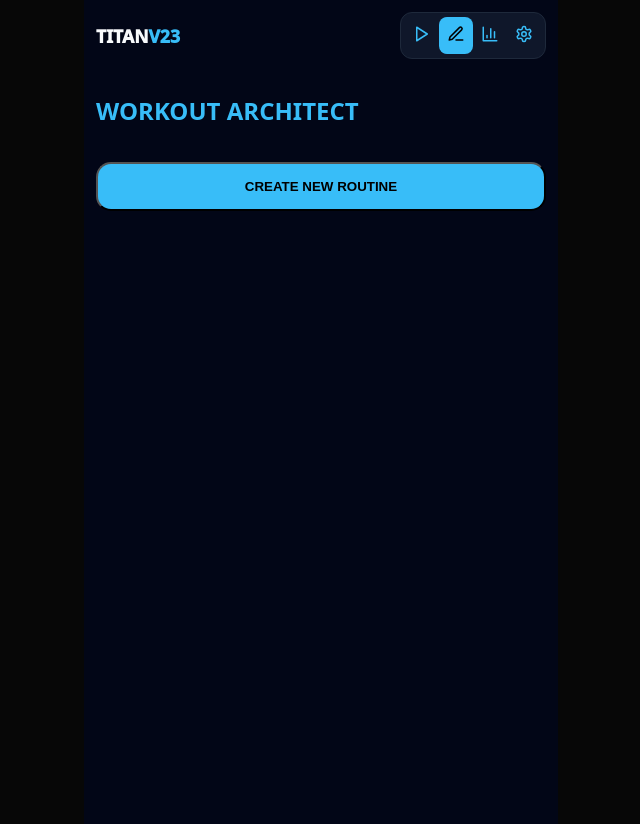
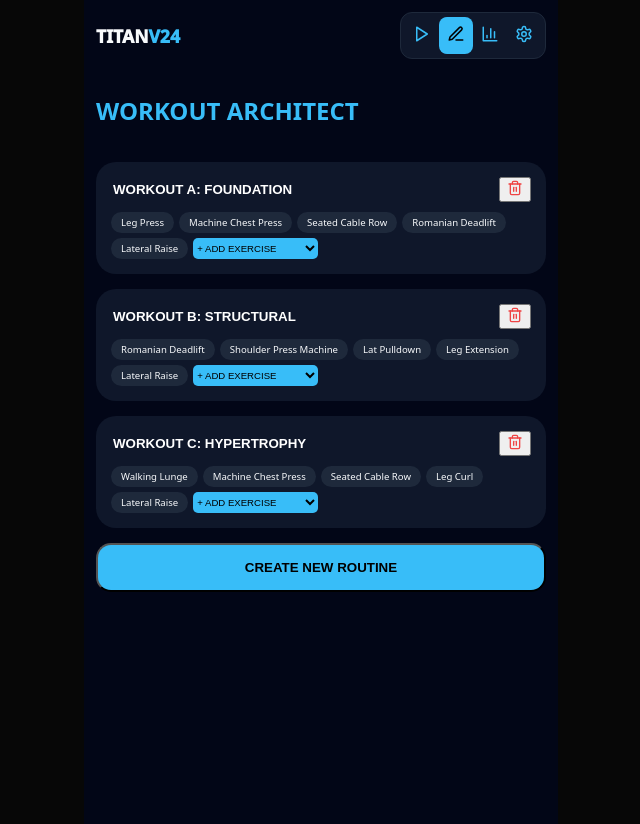
Before and after one commit to srafiq2406teachered-byte/Titan-Tracker, a React (Vite) app: page / in a window 1280 px wide. Both pictures are taken after a click on the button 775 px from the left and 35 px from the top of the page. Shown: the whole page, without its empty margins (319-959 px from the left). Built offline with nearby package versions, Linux system fonts and the light colour scheme.

Commit message:
Update App.jsx

```diff
--- a/src/App.jsx
+++ b/src/App.jsx
@@ -1,32 +1,37 @@
 import React, { useState, useEffect } from 'react';
-import { Play, Settings, Activity, Trash2, X, Info, ChevronLeft, BarChart3, Plus, Timer, Save, Edit3, ClipboardList } from 'lucide-react';
+import { Play, Settings, Activity, Trash2, X, Info, ChevronLeft, BarChart3, Edit3, Save, ClipboardList, Timer } from 'lucide-react';
 
 const TitanTracker = () => {
-  // --- 1. THE NON-ABBREVIATED MASTER LIBRARY ---
+  // --- 1. FULL TITLE MASTER LIBRARY ---
   const EXERCISE_LIBRARY = [
-    { id: "leg_press", name: "Leg Press", muscle: "Quads", machine: "Seated Leg Press Sled", alt: "Dumbbell Goblet Squat", howTo: "Place feet shoulder-width on the platform. Lower the weight until knees are at 90 degrees. Drive through your heels." },
-    { id: "chest_press", name: "Machine Chest Press", muscle: "Chest", machine: "Converging Chest Press", alt: "Flat Dumbbell Bench Press", howTo: "Adjust seat height so handles align with mid-chest. Press forward and squeeze the pectorals." },
-    { id: "seated_row", name: "Seated Cable Row", muscle: "Back", machine: "Cable Row Station", alt: "One-Arm Dumbbell Row", howTo: "Sit with a slight bend in knees. Pull the handle toward your navel while squeezing shoulder blades." },
-    { id: "overhead_press", name: "Shoulder Press Machine", muscle: "Shoulders", machine: "Vertical Press Machine", alt: "Dumbbell Overhead Press", howTo: "Press handles directly upward until arms are nearly locked. Keep your back pressed into the seat." },
-    { id: "lat_pulldown", name: "Lat Pulldown", muscle: "Lats", machine: "Wide Grip Cable Station", alt: "Assisted Pull-Up Machine", howTo: "Grip the bar wider than shoulders. Pull the bar down to your upper chest by driving your elbows down." },
-    { id: "romanian_deadlift", name: "Romanian Deadlift", muscle: "Hamstrings", machine: "Smith Machine or Barbell", alt: "Dumbbell Romanian Deadlift", howTo: "Hinge at the hips, keeping your back flat. Lower the weight until you feel a stretch in your hamstrings." },
-    { id: "leg_extension", name: "Leg Extension", muscle: "Quads", machine: "Seated Leg Extension", alt: "Sissy Squat", howTo: "Extend your legs fully and hold the contraction for one second at the top. Lower the weight slowly." },
-    { id: "leg_curl", name: "Leg Curl", muscle: "Hamstrings", machine: "Lying or Seated Leg Curl", alt: "Dumbbell Leg Curl", howTo: "Curl your heels toward your glutes. Keep your hips firmly against the padding." },
-    { id: "lateral_raise", name: "Lateral Raise", muscle: "Shoulders", machine: "Lateral Raise Machine", alt: "Dumbbell Lateral Raise", howTo: "Raise your arms out to the sides until they are level with your shoulders. Lead with your elbows." }
+    { id: "leg_press", name: "Leg Press", muscle: "Quads", machine: "Seated Leg Press Sled", alt: "Dumbbell Goblet Squat", howTo: "Place feet shoulder-width. Lower until knees are 90°. Drive through heels." },
+    { id: "chest_press", name: "Machine Chest Press", muscle: "Chest", machine: "Converging Chest Press", alt: "Flat Dumbbell Bench Press", howTo: "Handles at mid-chest level. Retract blades. Press forward." },
+    { id: "seated_row", name: "Seated Cable Row", muscle: "Back", machine: "Cable Row Station", alt: "One-Arm Dumbbell Row", howTo: "Sit tall. Pull handle to navel. Squeeze shoulder blades." },
+    { id: "overhead_press", name: "Shoulder Press Machine", muscle: "Shoulders", machine: "Vertical Press Machine", alt: "Dumbbell Overhead Press", howTo: "Press upward. Keep core tight. Head through 'window' at top." },
+    { id: "lat_pulldown", name: "Lat Pulldown", muscle: "Lats", machine: "Wide Grip Cable Station", alt: "Assisted Pull-Up Machine", howTo: "Pull bar to upper chest. Focus on driving elbows down." },
+    { id: "romanian_deadlift", name: "Romanian Deadlift", muscle: "Hamstrings", machine: "Smith Machine or Barbell", alt: "Dumbbell Romanian Deadlift", howTo: "Hinge hips back. Flat back. Lower until hamstrings stretch." },
+    { id: "leg_extension", name: "Leg Extension", muscle: "Quads", machine: "Seated Leg Extension", alt: "Sissy Squat", howTo: "Extend legs fully. 1s squeeze at top. Controlled lowering." },
+    { id: "leg_curl", name: "Leg Curl", muscle: "Hamstrings", machine: "Lying or Seated Leg Curl", alt: "Dumbbell Leg Curl", howTo: "Curl heels to glutes. Keep hips pressed into pad." },
+    { id: "lateral_raise", name: "Lateral Raise", muscle: "Shoulders", machine: "Lateral Raise Machine", alt: "Dumbbell Lateral Raise", howTo: "Raise arms to sides. Lead with elbows. Stop at shoulder height." },
+    { id: "walking_lunge", name: "Walking Lunge", muscle: "Legs", machine: "Open Floor Space", alt: "Split Squat", howTo: "Take a long step. Both knees at 90°. Keep torso upright." }
   ];
 
-  // --- 2. STATE ---
+  // --- 2. STATE & PRE-MADE RESTORATION ---
   const [view, setView] = useState('menu');
   const [history, setHistory] = useState([]);
   const [bio, setBio] = useState({ weight: 93, height: 180, age: 43 });
   const [config, setConfig] = useState({ restTime: 60, theme: '#38bdf8' });
-  const [plans, setPlans] = useState([]); // Empty by default
+  const [plans, setPlans] = useState([
+    { id: 'wA', name: "WORKOUT A: FOUNDATION", list: ["leg_press", "chest_press", "seated_row", "romanian_deadlift", "lateral_raise"] },
+    { id: 'wB', name: "WORKOUT B: STRUCTURAL", machine: "deadlift", list: ["romanian_deadlift", "overhead_press", "lat_pulldown", "leg_extension", "lateral_raise"] },
+    { id: 'wC', name: "WORKOUT C: HYPERTROPHY", list: ["walking_lunge", "chest_press", "seated_row", "leg_curl", "lateral_raise"] }
+  ]);
   const [activeSession, setActiveSession] = useState(null);
   const [sessionData, setSessionData] = useState({});
   const [howToEx, setHowToEx] = useState(null);
   const [timeLeft, setTimeLeft] = useState(0);
 
-  // --- 3. ANALYTICS ---
+  // --- 3. PERSISTENCE & ANALYTICS ---
   const bmi = (bio.weight / ((bio.height/100)**2)).toFixed(1);
 
   useEffect(() => {
@@ -37,8 +42,8 @@ const TitanTracker = () => {
   }, [timeLeft]);
 
   const saveAll = () => {
-    localStorage.setItem('titan_v23_final', JSON.stringify({ history, bio, config, plans }));
-    alert("Profile and Workouts Saved!");
+    localStorage.setItem('titan_v24_hybrid', JSON.stringify({ history, bio, config, plans }));
+    alert("Profile, Workouts, and Timer Settings Saved!");
   };
 
   const T = { bg: '#020617', surf: '#0f172a', card: '#1e293b', acc: config.theme, text: '#f8fafc', mute: '#94a3b8' };
@@ -46,9 +51,9 @@ const TitanTracker = () => {
   return (
     <div style={{ background: T.bg, minHeight: '100vh', color: T.text, padding: '12px', fontFamily: 'system-ui', maxWidth: '450px', margin: '0 auto' }}>
 
-      {/* PERSISTENT HEADER */}
+      {/* HEADER */}
       <div style={{ display: 'flex', justifyContent: 'space-between', alignItems: 'center', marginBottom: '15px' }}>
-        <h1 style={{ fontWeight: '950', fontSize: '1.1em' }}>TITAN<span style={{color: T.acc}}>V23</span></h1>
+        <h1 style={{ fontWeight: '950', fontSize: '1.1em' }}>TITAN<span style={{color: T.acc}}>V24</span></h1>
         <div style={{ display: 'flex', background: T.surf, padding: '4px', borderRadius: '12px', border: `1px solid ${T.card}` }}>
           {[ {id:'menu', i:<Play size={18}/>}, {id:'builder', i:<Edit3 size={18}/>}, {id:'intel', i:<BarChart3 size={18}/>}, {id:'settings', i:<Settings size={18}/>} ].map(n => (
             <button key={n.id} onClick={() => setView(n.id)} style={{ border: 'none', background: view === n.id ? T.acc : 'transparent', color: view === n.id ? '#000' : T.acc, padding: '8px', borderRadius: '8px' }}>{n.i}</button>
@@ -58,23 +63,26 @@ const TitanTracker = () => {
 
       <div style={{ paddingBottom: '120px' }}>
 
-        {/* VIEW: TRAIN */}
+        {/* VIEW: TRAIN SESSION */}
         {view === 'menu' && activeSession && (
           <div style={{ display: 'flex', flexDirection: 'column', gap: '12px' }}>
-            <div style={{ display: 'flex', justifyContent: 'space-between' }}>
+            <div style={{ display: 'flex', justifyContent: 'space-between', alignItems: 'center' }}>
                 <button onClick={() => setActiveSession(null)} style={{ background: T.card, border: 'none', color: T.text, padding: '8px', borderRadius: '8px' }}><ChevronLeft size={18}/></button>
-                <div onClick={() => setTimeLeft(config.restTime)} style={{ background: T.acc, color: '#000', padding: '5px 15px', borderRadius: '20px', fontWeight: 'bold' }}>{timeLeft > 0 ? `${timeLeft}s` : 'START REST'}</div>
+                <div onClick={() => setTimeLeft(config.restTime)} style={{ background: T.acc, color: '#000', padding: '5px 15px', borderRadius: '20px', fontWeight: 'bold' }}>
+                    {timeLeft > 0 ? `${timeLeft}s` : 'START REST'}
+                </div>
             </div>
             {activeSession.list.map(exId => {
               const ex = EXERCISE_LIBRARY.find(l => l.id === exId);
+              if (!ex) return null;
               return (
                 <div key={exId} style={{ background: T.surf, padding: '15px', borderRadius: '20px', border: `1px solid ${T.card}` }}>
                   <div style={{ display: 'flex', justifyContent: 'space-between', marginBottom: '10px' }}>
-                    <div style={{ fontWeight: '900', fontSize: '0.85em' }}>{ex.name}</div>
+                    <div style={{ fontWeight: '900', fontSize: '0.85em' }}>{ex.name.toUpperCase()}</div>
                     <button onClick={() => setHowToEx(ex)} style={{ background: T.card, border: 'none', color: T.acc, padding: '5px', borderRadius: '50%' }}><Info size={16}/></button>
                   </div>
                   {(sessionData[exId] || [{w:'', r:''}]).map((s, i) => (
-                    <div key={i} style={{ display: 'flex', gap: '8px', marginBottom: '8px' }}>
+                    <div key={i} style={{ display: 'flex', gap: '8px', marginBottom: '8px', alignItems: 'center' }}>
                       <input type="number" placeholder="KG" value={s.w} onChange={e => {
                         const sets = [...(sessionData[exId] || [{w:'', r:''}])];
                         sets[i].w = parseInt(e.target.value) || '';
@@ -99,7 +107,7 @@ const TitanTracker = () => {
           </div>
         )}
 
-        {/* VIEW: BUILDER */}
+        {/* VIEW: WORKOUT BUILDER */}
         {view === 'builder' && (
           <div style={{ display: 'flex', flexDirection: 'column', gap: '15px' }}>
             <h2 style={{ fontWeight: '900', color: T.acc }}>WORKOUT ARCHITECT</h2>
@@ -108,8 +116,8 @@ const TitanTracker = () => {
                 <div style={{ display: 'flex', justifyContent: 'space-between', marginBottom: '10px' }}>
                     <input value={p.name} onChange={e => {
                         const n = [...plans]; n[pIdx].name = e.target.value; setPlans(n);
-                    }} style={{ background: 'none', border: 'none', color: '#fff', fontWeight: '900' }} />
-                    <button onClick={() => { const n = [...plans]; n.splice(pIdx, 1); setPlans(n); }}><Trash2 size={16} color="#ef4444"/></button>
+                    }} style={{ background: 'none', border: 'none', color: '#fff', fontWeight: '900', width: '80%' }} />
+                    <button onClick={() => { if(confirm('Delete?')) { const n = [...plans]; n.splice(pIdx, 1); setPlans(n); } }}><Trash2 size={16} color="#ef4444"/></button>
                 </div>
                 <div style={{ display: 'flex', flexWrap: 'wrap', gap: '5px' }}>
                     {p.list.map(eid => (
@@ -128,11 +136,11 @@ const TitanTracker = () => {
                 </div>
               </div>
             ))}
-            <button onClick={() => setPlans([...plans, { id: Date.now(), name: "NEW WORKOUT", list: [] }])} style={{ background: T.acc, color: '#000', padding: '15px', borderRadius: '15px', fontWeight: 'bold' }}>CREATE NEW ROUTINE</button>
+            <button onClick={() => setPlans([...plans, { id: Date.now(), name: "CUSTOM ROUTINE", list: [] }])} style={{ background: T.acc, color: '#000', padding: '15px', borderRadius: '15px', fontWeight: 'bold' }}>CREATE NEW ROUTINE</button>
           </div>
         )}
 
-        {/* VIEW: INTEL */}
+        {/* VIEW: INTEL & ANALYTICS */}
         {view === 'intel' && (
           <div style={{ display: 'flex', flexDirection: 'column', gap: '15px' }}>
             <h2 style={{ fontWeight: '900', color: T.acc }}>ANALYTICS</h2>
@@ -145,12 +153,6 @@ const TitanTracker = () => {
                     <div style={{ fontSize: '0.6em', color: T.mute }}>AGE</div>
                     <div style={{ fontSize: '1.2em', fontWeight: '900' }}>{bio.age}</div>
                 </div>
-            </div>
-            <div style={{ background: T.surf, padding: '20px', borderRadius: '20px' }}>
-                <h3 style={{ fontSize: '0.8em', marginBottom: '10px' }}>SESSION HISTORY</h3>
-                {history.length === 0 ? <p style={{ fontSize: '0.7em', color: T.mute }}>No sessions logged.</p> : history.map((h, i) => (
-                    <div key={i} style={{ fontSize: '0.7em', borderBottom: `1px solid ${T.card}`, padding: '10px 0' }}>{h.date} - {h.name}</div>
-                ))}
             </div>
           </div>
         )}
@@ -188,12 +190,7 @@ const TitanTracker = () => {
         {/* VIEW: MENU (Select Workout) */}
         {view === 'menu' && !activeSession && (
           <div style={{ display: 'flex', flexDirection: 'column', gap: '10px' }}>
-            {plans.length === 0 ? (
-                <div style={{ textAlign: 'center', padding: '40px' }}>
-                    <ClipboardList size={40} color={T.mute} style={{ margin: '0 auto 10px' }}/>
-                    <p style={{ fontSize: '0.8em', color: T.mute }}>No workouts found. Go to the Builder tab to create your first routine.</p>
-                </div>
-            ) : plans.map(p => (
+            {plans.map(p => (
               <div key={p.id} onClick={() => setActiveSession(p)} style={{ background: T.surf, padding: '20px', borderRadius: '20px', display: 'flex', justifyContent: 'space-between', border: `1px solid ${T.card}` }}>
                 <span style={{ fontWeight: '900' }}>{p.name}</span>
                 <Play size={20} color={T.acc} fill={T.acc}/>
@@ -203,7 +200,7 @@ const TitanTracker = () => {
         )}
       </div>
 
-      {/* HOW-TO OVERLAY */}
+      {/* DETAILED INFORMATION MODAL */}
       {howToEx && (
         <div style={{ position: 'fixed', inset: 0, background: T.bg, zIndex: 1000, padding: '30px', overflowY: 'auto' }}>
           <button onClick={() => setHowToEx(null)} style={{ background: T.card, border: 'none', color: '#fff', padding: '10px', borderRadius: '10px' }}><X size={20}/></button>
```
